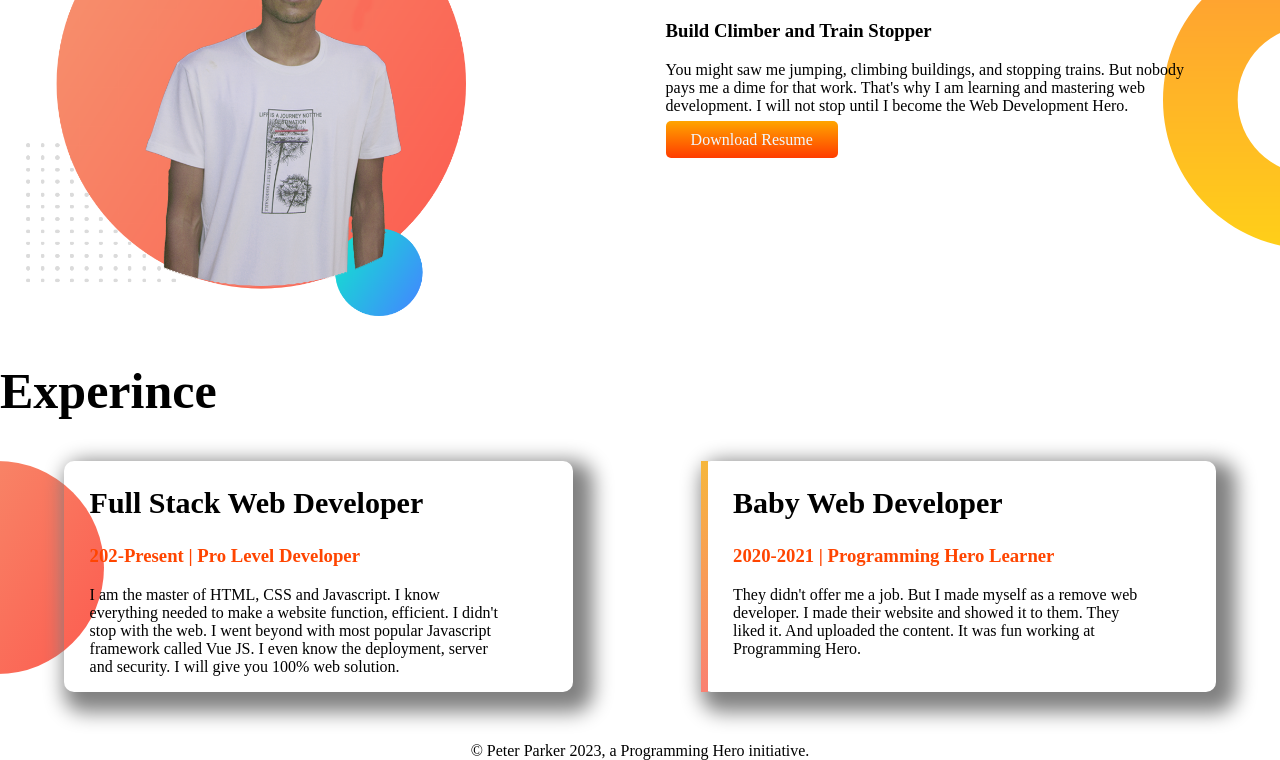
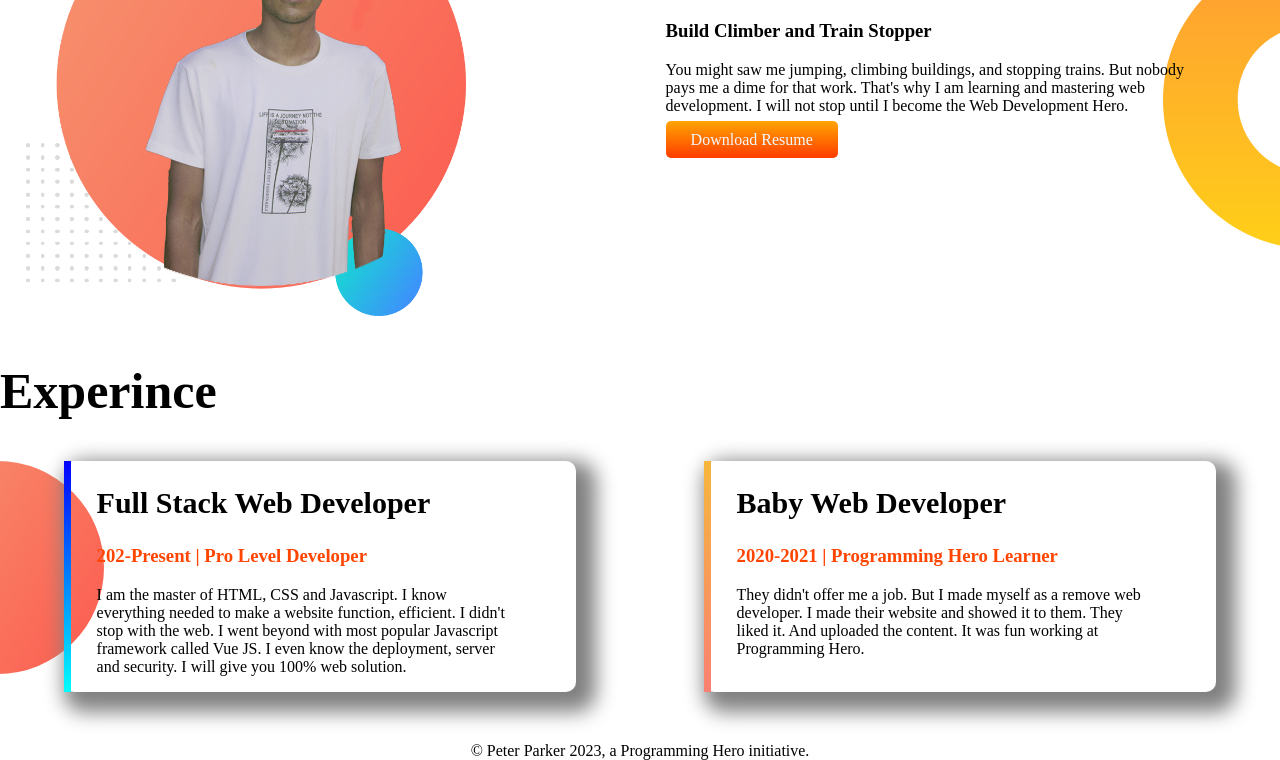
Before and after one commit to Ashikurjaman/developer_portfolio, a plain HTML site: page index.html in a window 1280 px wide. Shown: the part 712-1472 px from the top of the page. Drawn offline with Linux system fonts and the light colour scheme; a web font is replaced by a local one.

Commit message:
complete

```diff
--- a/index.html
+++ b/index.html
@@ -52,7 +52,7 @@
             <section>
                 <h1>Experince</h1>
                 <div class="experice-section">
-                    <div class="experince">
+                    <div id="fullstack" class="experince">
                         <h2>Full Stack Web Developer
                             </h2>
                             <h3 class="name">202-Present | Pro Level Developer</h3>
@@ -60,7 +60,7 @@
                                 I am the master of HTML, CSS and Javascript. I know everything needed to make a website function, efficient. I didn't stop with the web. I went beyond with most popular Javascript framework called Vue JS. I even know the deployment, server and security. I will give you 100% web solution.
                             </p>
                     </div>
-                    <div id="baby" class="experince ">
+                    <div id="baby" class="experince">
                         <h2>Baby Web Developer</h2>
                         <h3 class="name">2020-2021 | Programming Hero Learner</h3>
                         <p>
--- a/style.css
+++ b/style.css
@@ -47,6 +47,11 @@ body{
         margin-bottom: 50px;
 
     }
+    #baby{
+        border-left: 7px solid;
+        border-image: linear-gradient(#f6b73c, salmon) 30;
+        border-image-slice: 1;
+    }
     .experince{
         box-shadow: 10px 10px 20px 10px gray;
         width: 40%;
@@ -61,9 +66,18 @@ body{
     .experince h2{
         font-size: 30px;
     }
-    #baby{
+    /* .experince-1{
+        box-shadow: 10px 10px 20px 10px gray;
+        width: 40%;
+        padding-left: 2%;
+        padding-right: 5%;
+        margin-left: 5%;
+        margin-right: 5%;
+        border-radius: 10px;
+    } */
+    #fullstack{
         border-left: 7px solid;
-        border-image: linear-gradient(#f6b73c, salmon) 30;
+        border-image: linear-gradient(blue, cyan ) 30;
         border-image-slice: 1;
 
     }
```
